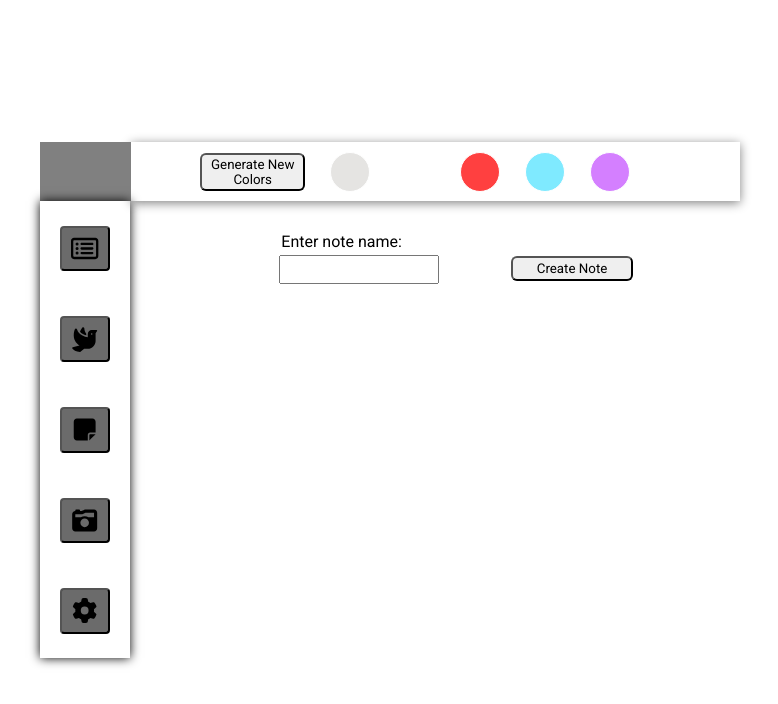
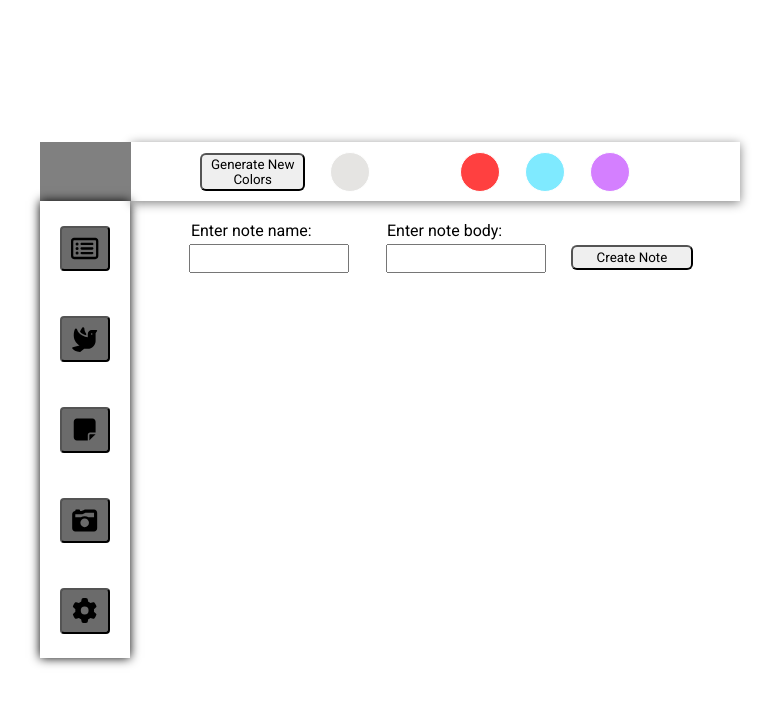
Before and after one commit to LoganLakosky/lolodude1, a React (Vite) app in the folder practice/: page / in a window 1280 px wide. Both pictures are taken after a click on the button 335 px from the left and 429 px from the top of the page. Shown: the top 704 px of the page, without its empty margins (250-1028 px from the left). Built offline with nearby package versions, Linux system fonts and the light colour scheme.

Commit message:
Updated the notes page and finished img converter

```diff
--- a/package.json
+++ b/package.json
@@ -5,5 +5,8 @@
     "@fortawesome/free-regular-svg-icons": "^6.4.2",
     "@fortawesome/free-solid-svg-icons": "^6.4.2",
     "@fortawesome/react-fontawesome": "^0.2.0"
+  },
+  "devDependencies": {
+    "@types/file-saver": "^2.0.5"
   }
 }
--- a/practice/package.json
+++ b/practice/package.json
@@ -10,6 +10,7 @@
     "preview": "vite preview"
   },
   "dependencies": {
+    "file-saver": "^2.0.5",
     "react": "^18.2.0",
     "react-dom": "^18.2.0"
   },
--- a/practice/src/components/MainContent.tsx
+++ b/practice/src/components/MainContent.tsx
@@ -5,7 +5,7 @@ import "./styleSheets/MainContent.css";
 import { useState } from "react";
 import Todo from "./mainContentCenterComponents/TodoFile/Todo";
 import Twitter from "./mainContentCenterComponents/TwitterFile/Twitter";
-import Notes from "./mainContentCenterComponents/NotesFile/Notes";
+import Notes from "./mainContentCenterComponents/NotesFile/NotesTop";
 import ImgConverter from "./mainContentCenterComponents/ImgConverterFile/ImgConverter";
 import Settigns from "./mainContentCenterComponents/SettingsFile/Settings";
 
@@ -110,7 +110,7 @@ export default function MainContent({ boxShadowColor }: MainContentProps) {
       <div className="mainContentCenter">
         {showTodos && <Todo borderColor={boxShadowColor} />}
         {showTwitter && <Twitter />}
-        {showNotes && <Notes />}
+        {showNotes && <Notes borderColor={boxShadowColor} />}
         {showImgConverter && <ImgConverter borderColor={boxShadowColor} />}
         {showSettings && <Settigns />}
       </div>
--- a/practice/src/components/mainContentCenterComponents/ImgConverterFile/ImgConverter.tsx
+++ b/practice/src/components/mainContentCenterComponents/ImgConverterFile/ImgConverter.tsx
@@ -1,5 +1,7 @@
 import "./ImgConverter.css";
 import { useState } from "react";
+
+import { saveAs } from "file-saver";
 
 type ImgConverterProps = {
   borderColor: string;
@@ -7,6 +9,7 @@ type ImgConverterProps = {
 
 export default function ImgConverter({ borderColor }: ImgConverterProps) {
   const [dragAndDropFile, setDragAndDropFile] = useState<File | undefined>();
+  const [fileName, setFileName] = useState<string>("");
 
   const [showFileType, setShowFileType] = useState<boolean>(false);
 
@@ -24,8 +27,6 @@ export default function ImgConverter({ borderColor }: ImgConverterProps) {
       files: FileList;
     };
 
-    console.log(target.files[0].type);
-
     if (!validateImage(target.files[0].type)) {
       setShowConvertButton(false);
       setShowConvertTypes(false);
@@ -37,8 +38,8 @@ export default function ImgConverter({ borderColor }: ImgConverterProps) {
 
     setShowAvailableConvertTypes(true);
 
-    console.log("target", target.files);
     setDragAndDropFile(target.files[0]);
+    setFileName(target.files[0].name);
     setShowFileType(true);
   }
 
@@ -64,11 +65,26 @@ export default function ImgConverter({ borderColor }: ImgConverterProps) {
 
   function showAvailableFileTypes() {
     setShowConvertTypes(true);
-    console.log(availableConvertTypes);
   }
 
   function hideAvailableTypes() {
     setShowConvertTypes(false);
+  }
+
+  function downloadFile(item: string) {
+    const newFileName: string[] = fileName.split(".");
+
+    //ERROR WITH FILE NOT BEING FOUND
+    if (item == "png") {
+      saveAs(`${dragAndDropFile?.name}`, `${newFileName[0]}.png`);
+      return;
+    } else if (item == "jpeg") {
+      saveAs(`${dragAndDropFile?.name}`, `${newFileName[0]}.jpg`);
+      return;
+    } else if (item == "webp") {
+      saveAs(`${dragAndDropFile?.name}`, `${newFileName[0]}.webp`);
+      return;
+    }
   }
 
   return (
@@ -108,7 +124,11 @@ export default function ImgConverter({ borderColor }: ImgConverterProps) {
                   >
                     {availableConvertTypes!.map((item: string) => {
                       return (
-                        <button className="currentTypesBtn" key={item}>
+                        <button
+                          className="currentTypesBtn"
+                          key={item}
+                          onClick={() => downloadFile(item)}
+                        >
                           {item}
                         </button>
                       );
@@ -119,7 +139,9 @@ export default function ImgConverter({ borderColor }: ImgConverterProps) {
                   </div>
                 )}
               </div>
-              <div className="convertFileBtnContainer"></div>
+              <div className="convertFileBtnContainer">
+                <a href=""></a>
+              </div>
             </div>
           </div>
         </div>
--- a/practice/src/components/mainContentCenterComponents/NotesFile/Notes.tsx
+++ /dev/null
@@ -1,31 +0,0 @@
-import "./notes.css";
-import { ChangeEvent, useState } from "react";
-
-export default function Notes() {
-  const [newNoteName, setNewNoteName] = useState<string>("");
-
-  function updateNewNoteName(e: ChangeEvent<HTMLInputElement>) {
-    setNewNoteName(e.target.value);
-    console.log(newNoteName)
-  }
-
-  return (
-    <div className="notesMainContainer">
-      <div className="notesMainTop">
-        <div className="newNoteNameContainer">
-          <label htmlFor="new-note-input">Enter note name:</label>
-          <input
-            value={newNoteName}
-            type="text"
-            id="new-note-input"
-            name="new-note-input"
-            onChange={updateNewNoteName}
-          />
-        </div>
-        <div className="createNoteBtnContainer">
-          <button className="createNoteBtn">Create Note</button>
-        </div>
-      </div>
-    </div>
-  );
-}
--- /dev/null
+++ b/practice/src/components/mainContentCenterComponents/NotesFile/NotesMain.tsx
@@ -0,0 +1,5 @@
+export default function NotesMain(){
+  return (
+    <></>
+  )
+}
--- /dev/null
+++ b/practice/src/components/mainContentCenterComponents/NotesFile/NotesTop.tsx
@@ -0,0 +1,107 @@
+import NotesMain from "./NotesMain";
+import "./notes.css";
+import { ChangeEvent, useState } from "react";
+
+type NotesArrProps = {
+  name: string;
+  body: string;
+};
+
+type NotesProps = {
+  borderColor: string;
+};
+
+export default function Notes({ borderColor }: NotesProps) {
+  const [newNoteName, setNewNoteName] = useState<string>("");
+  const [newNoteBody, setNewNoteBody] = useState<string>("");
+  const [notesArr, setNotesArr] = useState<NotesArrProps[]>([]);
+
+  function updateNewNoteName(e: ChangeEvent<HTMLInputElement>) {
+    setNewNoteName(e.target.value);
+  }
+
+  function updateNewNoteBody(e: ChangeEvent<HTMLInputElement>) {
+    setNewNoteBody(e.target.value);
+  }
+
+  function createNewNote() {
+    if (notesArr.length === 4) {
+      alert("Max Notes Reached");
+      return;
+    }
+
+    if (newNoteName == "" || newNoteName.length < 2) {
+      //ADD BETTER ERROR
+      alert("Note Name Invalid");
+      return;
+    }
+
+    if (newNoteBody == "" || newNoteBody.length < 2) {
+      //ADD BETTER ERROR
+      alert("Note Body Invalid");
+      return;
+    }
+
+    setNewNoteName("");
+    setNewNoteBody("");
+
+    const newNotes: NotesArrProps = {
+      name: newNoteName,
+      body: newNoteBody,
+    };
+
+    setNotesArr((prev) => [...prev, newNotes]);
+  }
+
+  function goToNote() {}
+
+  return (
+    <div className="notesMainContainer">
+      <div className="notesMainTop">
+        <div className="newNoteNameContainer">
+          <label htmlFor="new-note-input">Enter note name:</label>
+          <input
+            value={newNoteName}
+            type="text"
+            id="new-note-input"
+            name="new-note-input"
+            onChange={updateNewNoteName}
+          />
+        </div>
+        <div className="newNoteBodyContainer">
+          <label htmlFor="new-note-body">Enter note body:</label>
+          <input
+            value={newNoteBody}
+            type="text"
+            id="new-note-body"
+            name="new-note-body"
+            onChange={updateNewNoteBody}
+          />
+        </div>
+        <div className="createNoteBtnContainer">
+          <button className="createNoteBtn" onClick={() => createNewNote()}>
+            Create Note
+          </button>
+        </div>
+      </div>
+      <div className="notesMainContentContainer">
+        <div className="notesContainer">
+          {notesArr?.map((item) => {
+            return (
+              <div
+                className="noteContainer"
+                style={{ border: `2px solid ${borderColor}` }}
+                key={item.body}
+              >
+                <div className="notesTopContainer">
+                  <h2> {item.name}</h2>
+                </div>
+                <button className="TodoBtn" onClick={() => goToNote()}></button>
+              </div>
+            );
+          })}
+        </div>
+      </div>
+    </div>
+  );
+}
--- a/practice/src/components/mainContentCenterComponents/NotesFile/notes.css
+++ b/practice/src/components/mainContentCenterComponents/NotesFile/notes.css
@@ -12,12 +12,12 @@
   height: 25%;
   justify-content: center;
   align-items: center;
-  gap: 30px;
+  gap: 20px;
 }
 
 .newNoteNameContainer {
   display: flex;
-  width: 40%;
+  width: 30%;
   height: 100%;
   justify-content: center;
   align-items: center;
@@ -30,6 +30,24 @@
 }
 
 .newNoteNameContainer input {
+  padding: 5px 0px 5px 4px;
+}
+
+.newNoteBodyContainer {
+  display: flex;
+  width: 28%;
+  height: 100%;
+  justify-content: center;
+  align-items: center;
+  flex-direction: column;
+}
+
+.newNoteBodyContainer label {
+  margin-right: 42px;
+  margin-bottom: 4px;
+}
+
+.newNoteBodyContainer input {
   padding: 5px 0px 5px 4px;
 }
 
@@ -47,3 +65,38 @@
   padding: 2px;
   border-radius: 6px;
 }
+
+.notesMainContentContainer {
+  display: flex;
+  width: 100%;
+  height: 100%;
+  align-items: center;
+  justify-content: center;
+}
+
+.notesContainer {
+  display: grid;
+  width: 80%;
+  height: 90%;
+  grid-template-columns: 1fr 1fr;
+  margin-top: 15px;
+  align-items: center;
+}
+
+.noteContainer {
+  position: relative;
+  display: flex;
+  width: 90%;
+  height: 90%;
+  align-items: center;
+  flex-direction: column;
+}
+
+.notesTopContainer {
+  display: flex;
+  width: 100%;
+  height: 25px;
+  justify-content: center;
+  align-items: center;
+  margin-top: 10px;
+}
--- a/practice/src/components/mainContentCenterComponents/TodoFile/Todo.tsx
+++ b/practice/src/components/mainContentCenterComponents/TodoFile/Todo.tsx
@@ -39,10 +39,8 @@ export default function Todo({ borderColor }: TodoProps) {
     }, 900);
   }
 
-  const [todoIdx, setTodoIdx] = useState<number>(0);
-
   function createTodo() {
-    if (todoIdx === 4) {
+    if (currentTodos.length === 4) {
       //ADD BETTER ERROR
       alert("You have created the max amount of todos");
       return;
@@ -65,9 +63,6 @@ export default function Todo({ borderColor }: TodoProps) {
       title: newTodoTitle,
       body: todoBody,
     };
-
-    setTodoIdx((prev) => prev + 1);
-    console.log(todoIdx);
 
     setNewTodoTitle("");
 
--- a/practice/src/components/mainContentCenterComponents/TodoFile/todo.css
+++ b/practice/src/components/mainContentCenterComponents/TodoFile/todo.css
@@ -25,14 +25,6 @@
   border-radius: 4px;
   justify-content: center;
   align-items: center;
-}
-
-.todoMainContentContainer {
-  display: flex;
-  width: 100%;
-  height: 100%;
-  align-items: center;
-  justify-content: center;
 }
 
 .titleInputContainer {
@@ -65,6 +57,15 @@
   align-items: center;
 }
 
+
+.todoMainContentContainer {
+  display: flex;
+  width: 100%;
+  height: 100%;
+  align-items: center;
+  justify-content: center;
+}
+
 .todosContainer {
   display: grid;
   width: 80%;
@@ -81,7 +82,6 @@
   height: 90%;
   align-items: center;
   flex-direction: column;
-  border: 2px solid white;
 }
 
 .todoTopContainer {
```
Also changed, not shown: 2 other files (tests, documents, lock files or other folders).
